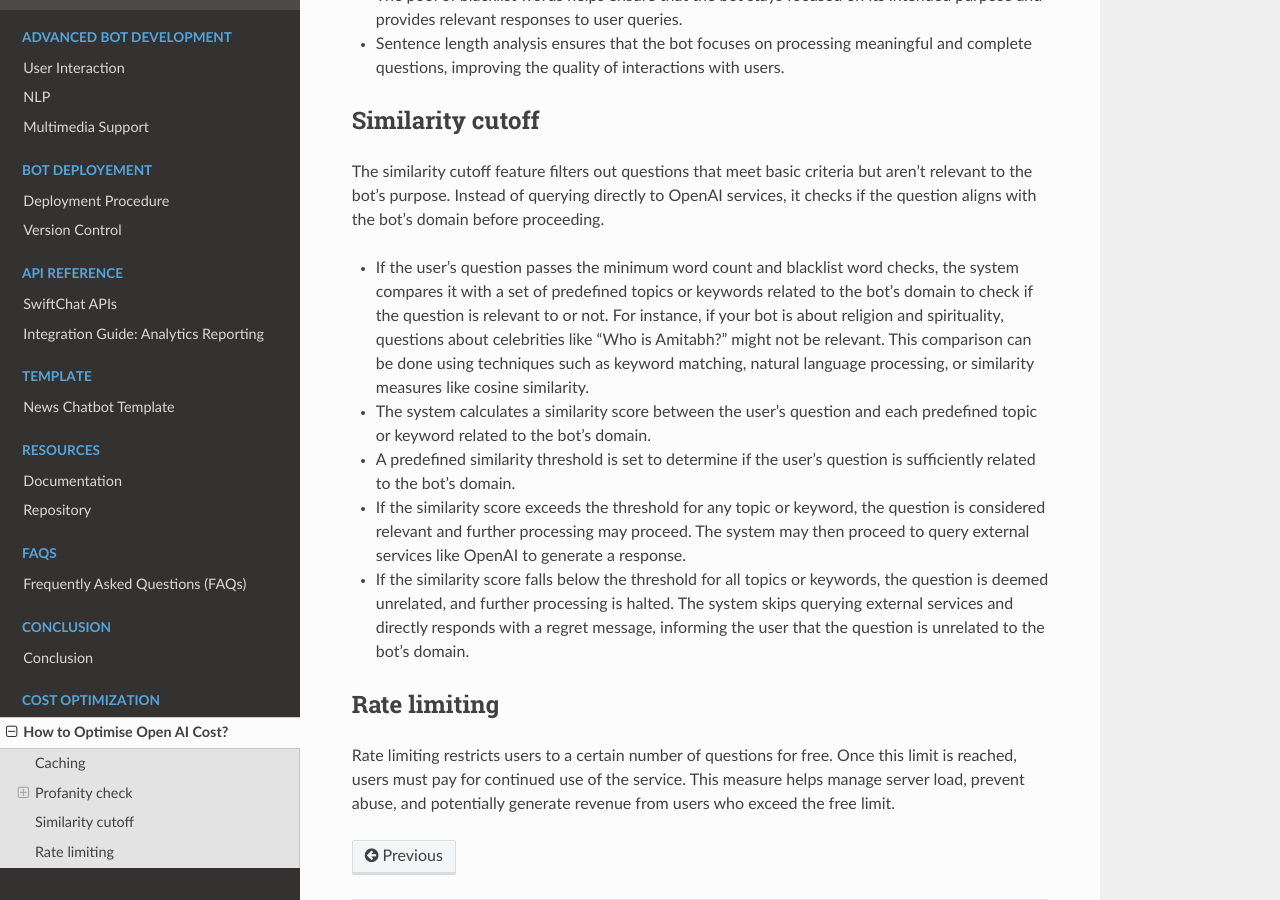
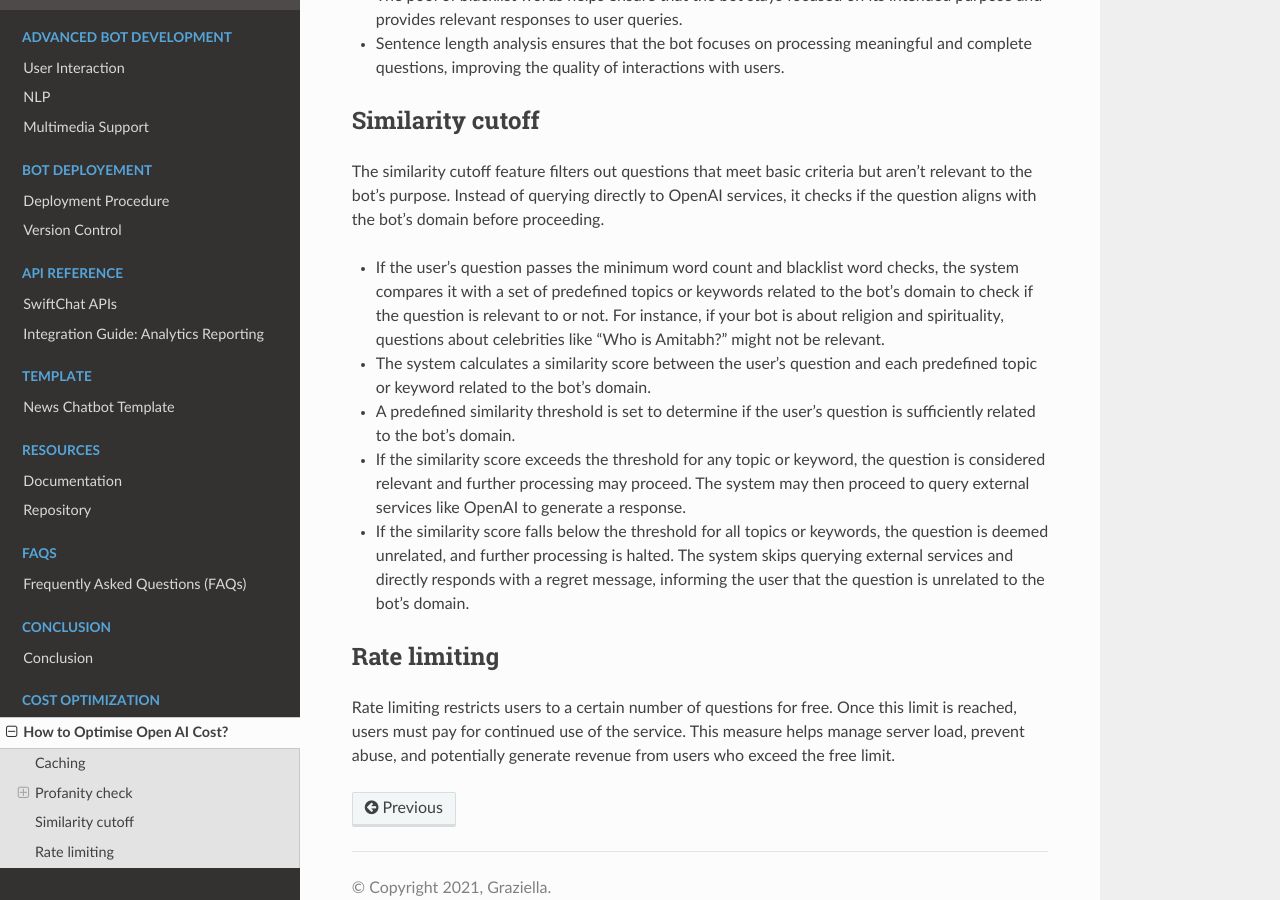
Before and after one commit to Priyanka-sharma181/Chatbot-Development-Guide, a Sphinx documentation site: the page built from docs/source/cost_optimization.rst, in a window 1280 px wide and 900 px high, scrolled down 2058 px. Built offline with Sphinx 7.4.7 and the Read the Docs theme 2.0.0, drawn with Linux system fonts in a browser that asks for light colours.

Commit message:
cost optimization

```diff
--- a/docs/source/cost_optimization.rst
+++ b/docs/source/cost_optimization.rst
@@ -66,7 +66,7 @@ Similarity cutoff
 
 The similarity cutoff feature filters out questions that meet basic criteria but aren't relevant to the bot's purpose. Instead of querying directly to OpenAI services, it checks if the question aligns with the bot's domain before proceeding.
 
-- If the user's question passes the minimum word count and blacklist word checks, the system compares it with a set of predefined topics or keywords related to the bot's domain to check if the question is relevant to or not. For instance, if your bot is about religion and spirituality, questions about celebrities like "Who is Amitabh?" might not be relevant. This comparison can be done using techniques such as keyword matching, natural language processing, or similarity measures like cosine similarity.
+- If the user's question passes the minimum word count and blacklist word checks, the system compares it with a set of predefined topics or keywords related to the bot's domain to check if the question is relevant to or not. For instance, if your bot is about religion and spirituality, questions about celebrities like "Who is Amitabh?" might not be relevant.
 - The system calculates a similarity score between the user's question and each predefined topic or keyword related to the bot's domain.
 - A predefined similarity threshold is set to determine if the user's question is sufficiently related to the bot's domain.
 - If the similarity score exceeds the threshold for any topic or keyword, the question is considered relevant and further processing may proceed. The system may then proceed to query external services like OpenAI to generate a response.
```
